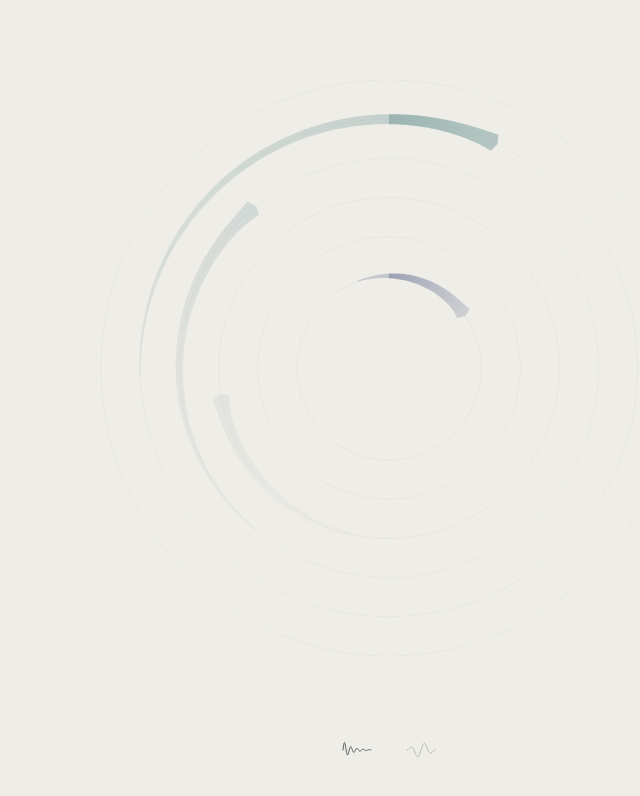
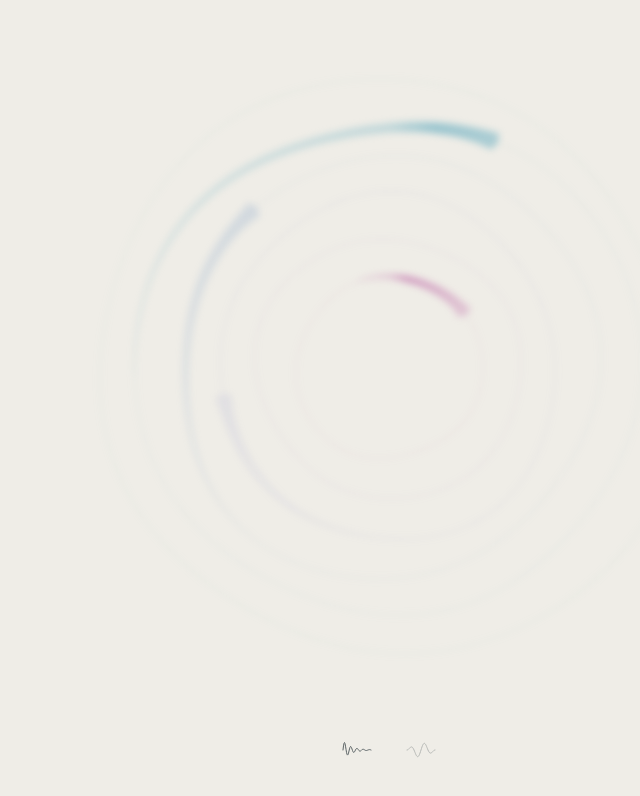
Before and after one commit to kunihiko-sugiura/yuragi, a website: page index.html in a window 1280 px wide. Shown: the whole page, without its empty margins (251-891 px from the left). Drawn offline with Linux system fonts and the light colour scheme.

Commit message:
Soften the rings into pale, slightly irregular shapes
The rings are no longer perfect circles. Each one is a little uneven
and slowly changes shape, and the whole canvas is blurred slightly so
no hard outline remains.

Each voice gets its own pale hue, from aqua through lavender to a
faint pink. The present is no longer marked by a hard edge at the top:
a wave brightens gradually after it passes.

Co-Authored-By: Claude Fable 5.2 <noreply@anthropic.com>

```diff
--- a/app.js
+++ b/app.js
@@ -76,6 +76,26 @@
   const BEHIND = 0.4;
   const FUTURE_LEVEL = 0.5;
   const FADE_STEPS = 8;
+  // 現在を線で区切らない。真上を越えてからこの割合で明るくなりきる。
+  const BLOOM = 0.03;
+  // 声部ごとの淡い色。水色から藤色、最後に薄い桃色まで。
+  const HUES = [172, 192, 212, 236, 268, 318];
+  const RING_STEPS = 96;
+
+  /**
+   * 輪を真円にしない。ゆっくり形を変える、わずかないびつさ。
+   * @param {number} index 声部
+   * @param {number} angle
+   * @param {number} time
+   * @returns {number} 半径に掛ける倍率
+   */
+  function sway(index, angle, time) {
+    const drift = reducedMotion.matches ? 0 : time;
+    return 1
+      + 0.022 * Math.sin(2 * angle + index * 1.7 + drift * 0.031)
+      + 0.014 * Math.sin(3 * angle - index * 2.3 - drift * 0.023)
+      + 0.008 * Math.sin(5 * angle + index * 0.9 + drift * 0.041);
+  }
 
   /**
    * 真上からの角度だけで決まる濃さ。過去は回るうちに消え、未来は近づくにつれて現れる。
@@ -86,9 +106,10 @@
    */
   function fadeAround(cx, cy, color, strength) {
     const fade = pen.createConicGradient(TOP, cx, cy);
+    fade.addColorStop(0, `hsl(${color} / ${strength * FUTURE_LEVEL})`);
     for (let i = 0; i <= FADE_STEPS; i++) {
       const k = i / FADE_STEPS;
-      fade.addColorStop(k * BEHIND, `hsl(${color} / ${strength * (1 - k) ** 2})`);
+      fade.addColorStop(BLOOM + k * (BEHIND - BLOOM), `hsl(${color} / ${strength * (1 - k) ** 2})`);
       fade.addColorStop(1 - AHEAD + k * AHEAD, `hsl(${color} / ${strength * FUTURE_LEVEL * k ** 2})`);
     }
     return fade;
@@ -103,8 +124,9 @@
    * @param {number} cy
    * @param {number} radius
    * @param {number} reach 帯の最大の半幅
+   * @param {number} index 声部
    */
-  function traceWave(note, now, period, cx, cy, radius, reach) {
+  function traceWave(note, now, period, cx, cy, radius, reach, index) {
     const from = Math.max(note.time, now - BEHIND * period);
     const to = Math.min(note.time + note.dur, now + AHEAD * period);
     if (from >= to) return;
@@ -118,8 +140,9 @@
       const t = from + ((to - from) * i) / steps;
       const angle = TOP + (TURN * (now - t)) / period;
       const width = 0.5 + half * Math.cbrt(loudnessAt(timbre, t - note.time, note.dur));
-      pen.lineTo(cx + Math.cos(angle) * (radius + width), cy + Math.sin(angle) * (radius + width));
-      inner.push([cx + Math.cos(angle) * (radius - width), cy + Math.sin(angle) * (radius - width)]);
+      const middle = radius * sway(index, angle, now);
+      pen.lineTo(cx + Math.cos(angle) * (middle + width), cy + Math.sin(angle) * (middle + width));
+      inner.push([cx + Math.cos(angle) * (middle - width), cy + Math.sin(angle) * (middle - width)]);
     }
     for (const [x, y] of inner.reverse()) pen.lineTo(x, y);
     pen.closePath();
@@ -144,19 +167,24 @@
     for (const voice of engine.voices) {
       // 低い声部ほど外側の大きな輪にする。
       const radius = outer - voice.index * gap;
-      const color = `${168 + voice.index * 11} ${saturation} ${lightness}`;
+      const color = `${HUES[voice.index % HUES.length]} ${saturation} ${lightness}`;
 
-      pen.strokeStyle = `hsl(${color} / ${strength * 0.14})`;
-      pen.lineWidth = 1;
+      pen.strokeStyle = `hsl(${color} / ${strength * 0.22})`;
+      pen.lineWidth = 1.5;
       pen.beginPath();
-      pen.arc(cx, cy, radius, 0, TURN);
+      for (let i = 0; i < RING_STEPS; i++) {
+        const angle = (TURN * i) / RING_STEPS;
+        const r = radius * sway(voice.index, angle, now);
+        pen.lineTo(cx + Math.cos(angle) * r, cy + Math.sin(angle) * r);
+      }
+      pen.closePath();
       pen.stroke();
 
       const sounded = player.events.filter((ev) => ev.voice === voice.index);
       if (!reducedMotion.matches) {
         const upcoming = { time: voice.next, dur: nominalLength(CONFIG.timbres[engine.timbre]), timbre: engine.timbre };
         pen.fillStyle = fadeAround(cx, cy, color, strength * 1.6);
-        for (const note of [...sounded, upcoming]) traceWave(note, now, voice.period, cx, cy, radius, gap * 0.3);
+        for (const note of [...sounded, upcoming]) traceWave(note, now, voice.period, cx, cy, radius, gap * 0.3, voice.index);
       }
 
       for (const ev of sounded) {
@@ -165,7 +193,7 @@
         const timbre = CONFIG.timbres[ev.timbre];
         const alpha = Math.cbrt(loudnessAt(timbre, age, ev.dur)) * strength * audible;
         const spread = gap * (0.9 + timbre.visualScale);
-        const y = cy - radius;
+        const y = cy - radius * sway(voice.index, TOP, now);
         const wash = pen.createRadialGradient(cx, y, 0, cx, y, spread);
         wash.addColorStop(0, `hsl(${color} / ${alpha})`);
         wash.addColorStop(0.45, `hsl(${color} / ${alpha * 0.45})`);
--- a/index.html
+++ b/index.html
@@ -10,18 +10,18 @@
     --paper: #efede7;
     --ink: #5c6466;
     --ink-faint: #7d8482;
-    --circle-saturation: 16%;
-    --circle-lightness: 52%;
-    --circle-alpha: 0.42;
+    --circle-saturation: 38%;
+    --circle-lightness: 66%;
+    --circle-alpha: 0.5;
   }
   @media (prefers-color-scheme: dark) {
     :root {
       --paper: #141718;
       --ink: #a9b0b0;
       --ink-faint: #737b7c;
-      --circle-saturation: 18%;
-      --circle-lightness: 70%;
-      --circle-alpha: 0.3;
+      --circle-saturation: 42%;
+      --circle-lightness: 80%;
+      --circle-alpha: 0.52;
     }
   }
   * { box-sizing: border-box; }
@@ -32,7 +32,7 @@
     font-family: "Hiragino Mincho ProN", "Yu Mincho", "Noto Serif JP", serif;
     overflow: hidden;
   }
-  canvas { position: fixed; inset: 0; width: 100%; height: 100%; display: block; }
+  canvas { position: fixed; inset: 0; width: 100%; height: 100%; display: block; filter: blur(0.45vmin); }
   nav {
     position: fixed;
     left: 0;
```
Also changed, not shown: ambient-loop-spec.md (+3 -1 lines).
